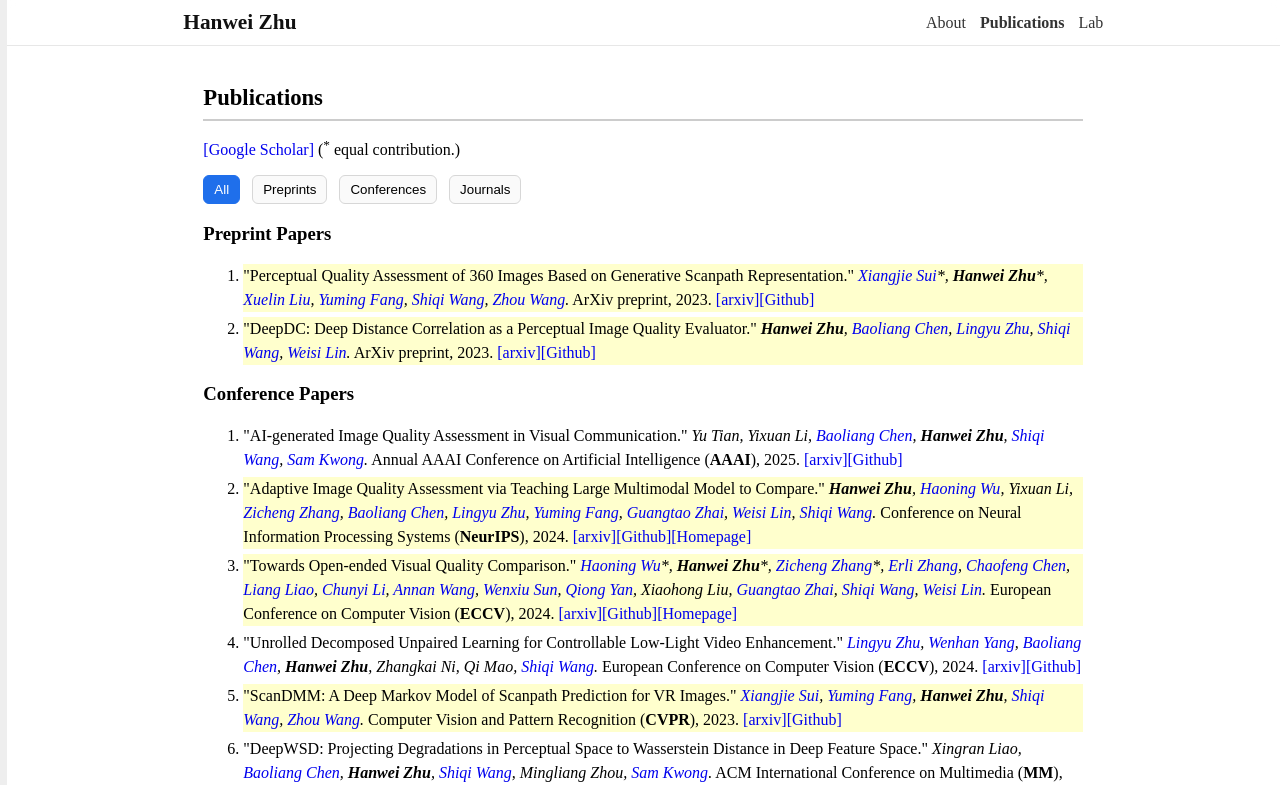
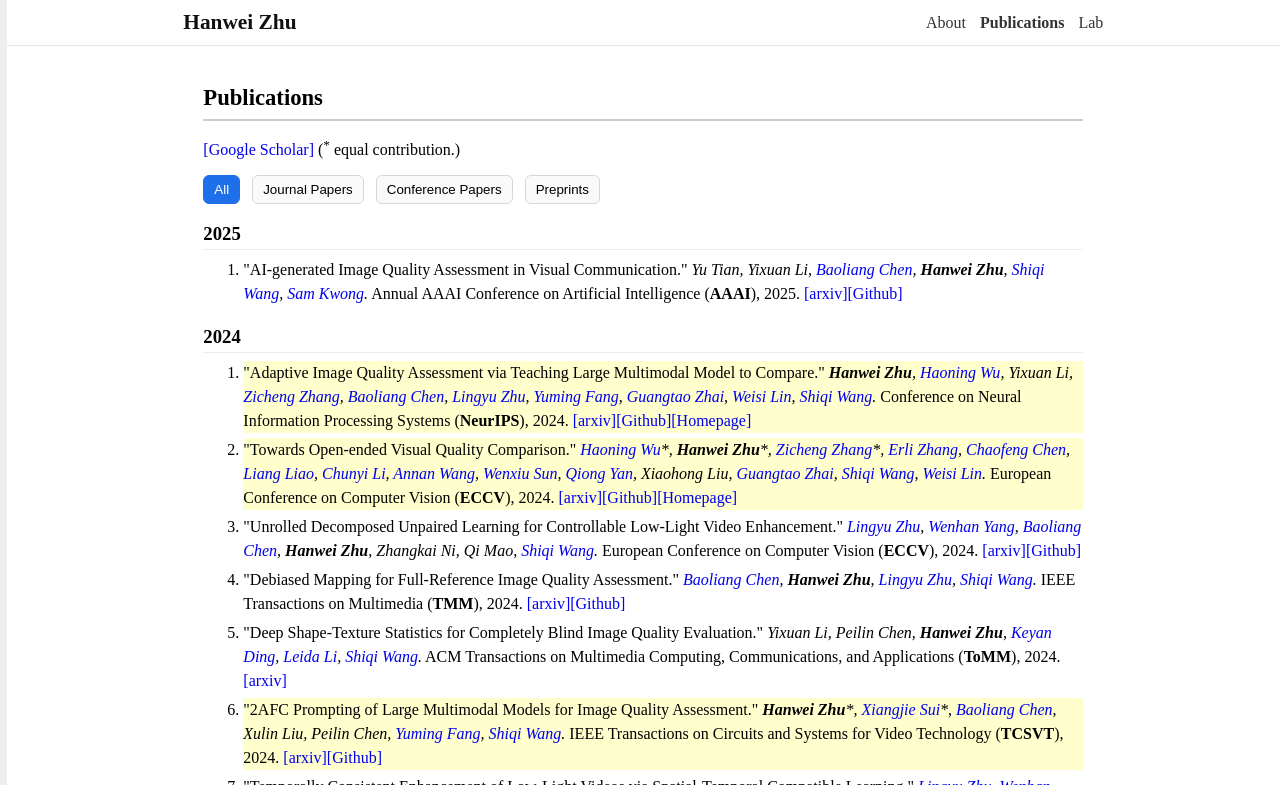
Before and after one commit to h4nwei/h4nwei.github.io, a plain HTML site: page publications.html in a window 1280 px wide. Both pictures are taken after a click on the button "All". Shown: the top 785 px of the page. Drawn offline with Linux system fonts and the light colour scheme; a small style sheet from the web is missing; a web font is replaced by a local one.

Commit message:
second try

```diff
--- a/css/style.css
+++ b/css/style.css
@@ -389,6 +389,24 @@ div.news:hover::-webkit-scrollbar-track {
   border-color: #1f6feb;
 }
 
+#publications-container {
+  margin-top: 10px;
+}
+
+.pub-year-group {
+  margin-bottom: 20px;
+}
+
+.pub-year-title {
+  margin-bottom: 8px;
+  padding-bottom: 4px;
+  border-bottom: 1px solid #ececec;
+}
+
+.pub-year-list {
+  margin-top: 0;
+}
+
 .lab-tagline {
   color: #333;
   margin-bottom: 18px;
--- a/index.html
+++ b/index.html
@@ -67,25 +67,6 @@
         <ul class="news" id="news-list">
           <li>Loading news...</li>
         </ul>
-      </div>
-
-      <div id="publication-switch">
-        <h2 style="display: inline;">Selected Publications</h2>
-        <ul class="inlineList">
-          <li><a href="publications.html">[Full List]</a></li>
-          <li><a href="https://scholar.google.com/citations?hl=en&user=-52izjkAAAAJ" target="_blank">[Google Scholar]</a></li>
-          <li>(<sup>*</sup> equal contribution.)</li>
-        </ul>
-      </div>
-      <hr>
-
-      <div id="selected-publication">
-        <h3>Preprint Papers</h3>
-        <ul class="preprint"></ul>
-        <h3>Conference Papers</h3>
-        <ul class="conference"></ul>
-        <h3>Journal Papers</h3>
-        <ul class="journal"></ul>
       </div>
 
       <h2>Education</h2>
@@ -178,7 +159,5 @@
 
   <script src="js/navigation.js"></script>
   <script src="js/news.js"></script>
-  <script src="publications.js"></script>
-  <script src="js/publications-render.js"></script>
 </body>
 </html>
--- a/js/publications-render.js
+++ b/js/publications-render.js
@@ -23,56 +23,10 @@
     return links;
   }
 
-  function renderSelected(publications, fields, authorLinks, fullName) {
-    ["preprint", "conference", "journal"].forEach(function (kind) {
-      var list = document.querySelector("#selected-publication ul." + kind);
-      if (list) list.innerHTML = "";
-    });
-
-    publications.forEach(function (paper) {
-      if (!paper.highlight) return;
+  function buildFullItem(paper, fields, authorLinks, fullName) {
     var dest = getDestination(paper);
-      var target = document.querySelector("#selected-publication ul." + dest);
-      if (!target) return;
-
-      var yearText = paper.oral ? paper.year + " (<b style='color:red;'>" + paper.oral + "</b>)" : String(paper.year);
-
-      var row =
-        "<li>" +
-        '  <div class="hflex-container" id="paper">' +
-        "    <table>" +
-        "      <tr>" +
-        '        <td rowspan="4" class="imgtd"><img src="' + (paper.img || "") + '"></td>' +
-        '        <td><p class="title">' + paper.title + "</p></td>" +
-        "      </tr>" +
-        "      <tr><td>" + authorHtml(paper.authors, authorLinks, fullName) + "</td></tr>" +
-        "      <tr><td><p class=\"venue\">" + paper[dest] + ", " + yearText + "</p></td></tr>" +
-        "      <tr><td>" +
-        (paper.pdf ? '<a href="' + paper.pdf + '" target="_blank">[PDF]</a>' : "") +
-        (paper.arxiv ? '<a href="' + paper.arxiv + '" target="_blank"><img class="imgbadge arxivbadge"></a>' : "") +
-        (paper.github ? '<a href="' + paper.github + '" target="_blank"><img class="imgbadge" src="https://img.shields.io/github/stars/' + paper.github.split("/").slice(-2).join("/") + '?style=social"></a>' : "") +
-        (paper.project ? '<a href="' + paper.project + '" target="_blank"><img class="prjbadge" src="https://img.shields.io/badge/Project-' + paper.project.split("/").slice(-2).join("") + '-e9f1f6?style=flat-square"></a>' : "") +
-        "      </td></tr>" +
-        "    </table>" +
-        "  </div>" +
-        "</li>";
-      target.insertAdjacentHTML("beforeend", row);
-    });
-  }
-
-  function renderFull(publications, fields, authorLinks, fullName) {
-    ["preprint", "conference", "journal"].forEach(function (kind) {
-      var list = document.querySelector("#full-publication ol." + kind);
-      if (list) list.innerHTML = "";
-    });
-
-    publications.forEach(function (paper) {
-      var dest = getDestination(paper);
-      var target = document.querySelector("#full-publication ol." + dest);
-      if (!target) return;
-
     var itemClass = paper.highlight ? "full-list-itemhl" : "full-list-item";
-      var row =
+    return (
       '<li class="' +
       itemClass +
       '">"' +
@@ -89,13 +43,62 @@
       (paper.note || "") +
       ' <ul class="full-list">' +
       buildExtraLinks(paper, fields) +
-        "</ul></li>";
+      "</ul></li>"
+    );
+  }
 
-      target.insertAdjacentHTML("beforeend", row);
+  function sortByYearDescending(papers) {
+    return papers.slice().sort(function (a, b) {
+      return Number(b.year || 0) - Number(a.year || 0);
     });
   }
 
-  function setupFullPageFilter() {
+  function groupByYear(papers) {
+    var grouped = {};
+    papers.forEach(function (paper) {
+      var year = String(paper.year || "Unknown");
+      if (!grouped[year]) grouped[year] = [];
+      grouped[year].push(paper);
+    });
+    return grouped;
+  }
+
+  function renderFull(publications, fields, authorLinks, fullName, filter) {
+    var container = document.getElementById("publications-container");
+    if (!container) return;
+
+    var filtered = sortByYearDescending(publications).filter(function (paper) {
+      return filter === "all" ? true : getDestination(paper) === filter;
+    });
+
+    if (!filtered.length) {
+      container.innerHTML = '<p class="empty-text">No publications found for this filter.</p>';
+      return;
+    }
+
+    var grouped = groupByYear(filtered);
+    var years = Object.keys(grouped).sort(function (a, b) {
+      return Number(b) - Number(a);
+    });
+
+    container.innerHTML = years
+      .map(function (year) {
+        var items = grouped[year]
+          .map(function (paper) {
+            return buildFullItem(paper, fields, authorLinks, fullName);
+          })
+          .join("");
+        return (
+          '<section class="pub-year-group">' +
+          '  <h3 class="pub-year-title">' + year + "</h3>" +
+          '  <ol class="pub-year-list">' + items + "</ol>" +
+          "</section>"
+        );
+      })
+      .join("");
+  }
+
+  function setupFullPageFilter(publications, fields, authorLinks, fullName) {
     var buttons = document.querySelectorAll(".pub-filter-btn");
     if (!buttons.length) return;
 
@@ -106,12 +109,7 @@
           b.classList.remove("active");
         });
         button.classList.add("active");
-
-        ["preprint", "conference", "journal"].forEach(function (kind) {
-          var section = document.getElementById("section-" + kind);
-          if (!section) return;
-          section.style.display = filter === "all" || filter === kind ? "block" : "none";
-        });
+        renderFull(publications, fields, authorLinks, fullName, filter);
       });
     });
   }
@@ -121,13 +119,9 @@
     var fullName = "Hanwei Zhu";
     var page = document.body.getAttribute("data-page");
 
-    if (page === "home") {
-      renderSelected(data.publications, data.fields, data.author_links, fullName);
-    }
-
     if (page === "publications") {
-      renderFull(data.publications, data.fields, data.author_links, fullName);
-      setupFullPageFilter();
+      renderFull(data.publications, data.fields, data.author_links, fullName, "all");
+      setupFullPageFilter(data.publications, data.fields, data.author_links, fullName);
     }
   }
 
--- a/publications.html
+++ b/publications.html
@@ -23,25 +23,12 @@
 
       <div class="pub-filter-group">
         <button class="pub-filter-btn active" data-filter="all" type="button">All</button>
+        <button class="pub-filter-btn" data-filter="journal" type="button">Journal Papers</button>
+        <button class="pub-filter-btn" data-filter="conference" type="button">Conference Papers</button>
         <button class="pub-filter-btn" data-filter="preprint" type="button">Preprints</button>
-        <button class="pub-filter-btn" data-filter="conference" type="button">Conferences</button>
-        <button class="pub-filter-btn" data-filter="journal" type="button">Journals</button>
       </div>
 
-      <div id="full-publication">
-        <section id="section-preprint">
-          <h3>Preprint Papers</h3>
-          <ol class="preprint"></ol>
-        </section>
-        <section id="section-conference">
-          <h3>Conference Papers</h3>
-          <ol class="conference"></ol>
-        </section>
-        <section id="section-journal">
-          <h3>Journal Papers</h3>
-          <ol class="journal"></ol>
-        </section>
-      </div>
+      <div id="publications-container"></div>
     </div>
   </div>
 
```
Lines whose indentation alone changed are shown as unchanged.
